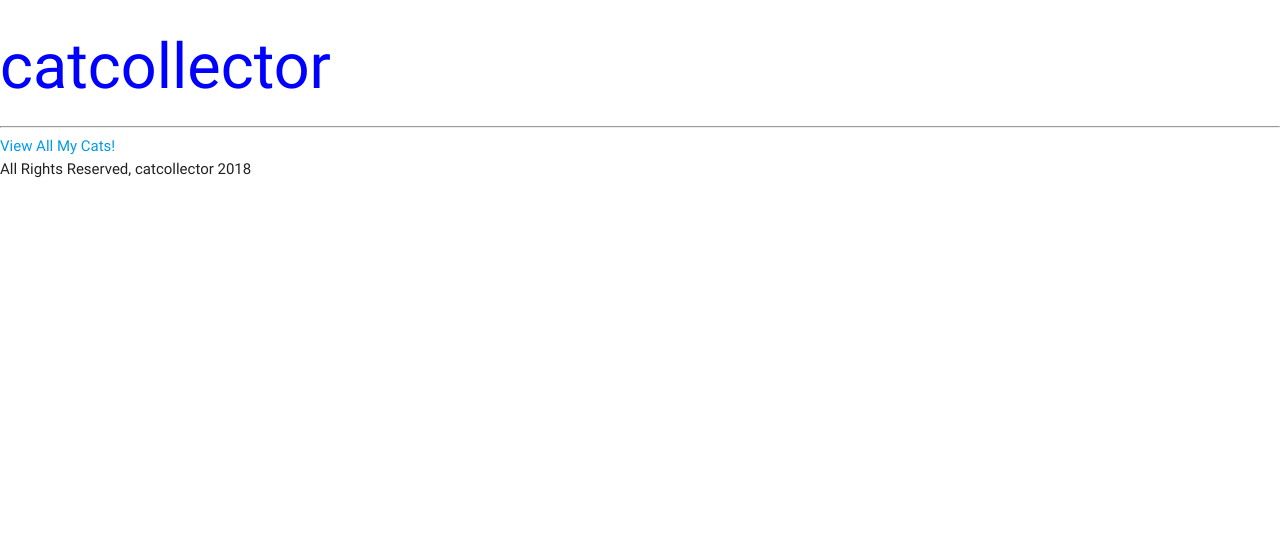
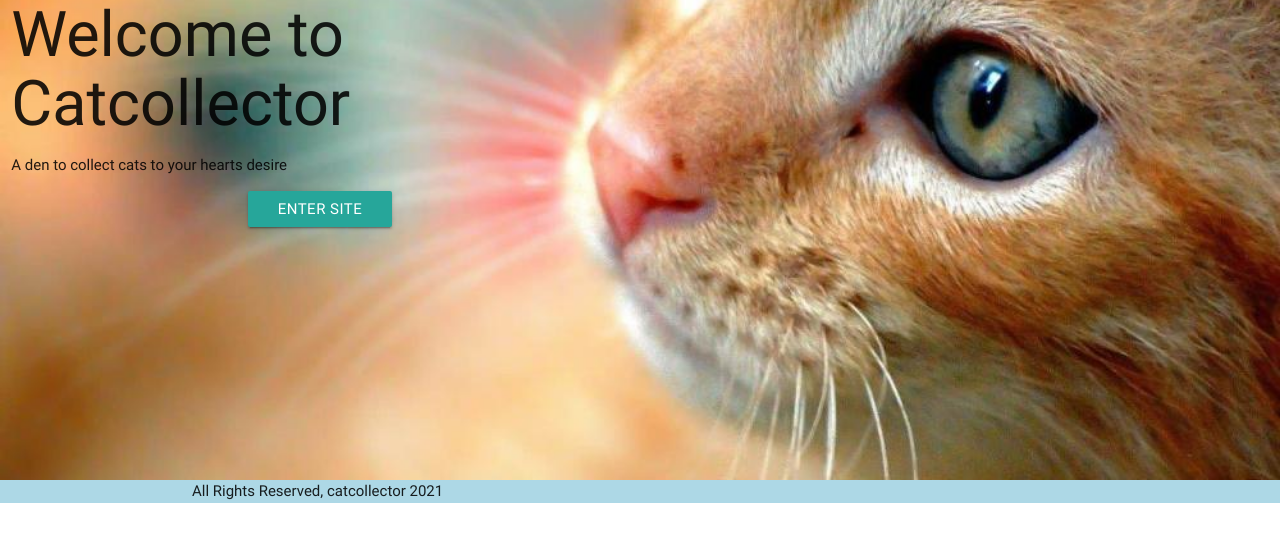
Before and after one commit to charlenebatiste/django-catcollector, a Django app: page / in a window 1280 px wide. Shown: the top 542 px of the page. Run offline with Django 3.2, Linux system fonts and the light colour scheme.

Commit message:
completed routes and started styling

```diff
--- /dev/null
+++ b/main_app/static/home.css
@@ -0,0 +1,19 @@
+.indexWrapper{
+    height: 60vh;
+    background-image: url('./assets/hero-cat.jpeg');
+    background-repeat: no-repeat;
+    background-size: cover;
+    background-position: center ;
+}
+
+h1{
+    margin: 0;
+}
+
+.btn_container{
+text-align: center;
+}
+
+.footerWrapper{
+    background-color: lightblue;
+}
--- a/main_app/static/style.css
+++ b/main_app/static/style.css
@@ -1,3 +1,4 @@
 h1 {
-    color: blue;
+    color: rgb(61, 163, 181);
+    text-align: center;
 }
--- a/main_app/templates/about.html
+++ b/main_app/templates/about.html
@@ -1,3 +1,4 @@
+{% load static %}
 <!DOCTYPE html>
 <html>
 	<head>
--- a/main_app/templates/cats/show.html
+++ b/main_app/templates/cats/show.html
@@ -17,7 +17,7 @@
     <div>Cat Has No Toys :(</div>
 {% endfor %}
     <!-- Add links for update and delete here... -->
-    <a href="{% url 'cats_update' cat.id %}">Update Details</a> |
-    <a href="{% url 'cats_delete' cat.id %}">DELETE This Cat</a>
+    <a href="{% url 'cats_update' cat.id %}" class="waves-effect waves-light btn">Update Details</a>
+    <a href="{% url 'cats_delete' cat.id %}" class="waves-effect waves-light btn">DELETE This Cat</a>
 </div>
 {% endblock %}
--- a/main_app/templates/index.html
+++ b/main_app/templates/index.html
@@ -3,15 +3,25 @@
 <html>
 	<head>
 		<title>catcollector</title>
-        <link rel="stylesheet" type="text/css" href="{% static 'style.css' %}">
         <link rel="stylesheet" href="https://cdnjs.cloudflare.com/ajax/libs/materialize/0.100.2/css/materialize.css">
+        <link rel="stylesheet" type="text/css" href="{% static 'home.css' %}">
 	</head>
 	<body>
-		<h1>catcollector</h1>
-		<hr />
-		<a href="/cats">View All My Cats!</a>
-		<footer>
-			All Rights Reserved, catcollector 2018
+        <div class="indexWrapper">
+            <div class="row">
+                <div class="col s6">
+                    <h1>Welcome to Catcollector</h1>
+                    <p>A den to collect cats to your hearts desire</p>
+                    <div class="btn_container">
+                        <a href="/cats" class="waves-effect waves-light btn">Enter site</a>
+                    </div>
+                </div>
+            </div>
+        </div>
+		<footer class="footerWrapper">
+                <div class="container">
+                    <div>All Rights Reserved, catcollector 2021</div>
+                </div>
 		</footer>
 	</body>
 </html>
--- a/main_app/templates/main_app/cat_form.html
+++ b/main_app/templates/main_app/cat_form.html
@@ -1,11 +1,11 @@
 {% extends 'base.html' %}
 
 {% block content %}
-  <form action="" method="post">
+<form action="" method="post">
     {% csrf_token %}
     <table>
     {{ form.as_table }}
     </table>
     <input type="submit" value="Submit!">
-  </form>
+</form>
 {% endblock %}
--- a/main_app/urls.py
+++ b/main_app/urls.py
@@ -15,4 +15,8 @@ urlpatterns = [
     path('cattoys/create/', views.CatToyCreate.as_view(), name='cattoys_create'),
     path('cattoys/<int:pk>/update/', views.CatToyUpdate.as_view(), name='cattoys_update'),
     path('cattoys/<int:pk>/delete/', views.CatToyDelete.as_view(), name='cattoys_delete'),
+    path('login/', views.login_view, name="login"),
+    path('logout/', views.logout_view, name="logout"),
+    path('signup/', views.signup, name='signup'),
+    path('user/<username>/', views.profile, name='profile'),
 ]
--- a/main_app/views.py
+++ b/main_app/views.py
@@ -1,20 +1,63 @@
-from django.shortcuts import render
+from django.shortcuts import render, redirect
 from .models import Cat, CatToy
 from django.views.generic.edit import CreateView, UpdateView, DeleteView
 from django.http import HttpResponseRedirect
 from django.contrib.auth.models import User
+from django.contrib.auth.forms import AuthenticationForm
+from django.contrib.auth import authenticate, login, logout
+from django.contrib.auth.forms import UserCreationForm
+from django.contrib.auth.decorators import login_required
+from django.utils.decorators import method_decorator
 
 # Create your views here.
+@login_required
 def profile(request, username):
     user = User.objects.get(username=username)
     cats = Cat.objects.filter(user=user)
     return render(request, 'profile.html', {'username': username, 'cats': cats})
 
 def about(request):
-  return render(request, 'about.html')
+    return render(request, 'about.html')
 
 def index(request):
-  return render(request, 'index.html')
+    return render(request, 'index.html')
+
+def login_view(request):
+# if post, then authenticate (user submitted username and password)
+    if request.method == 'POST':
+        form = AuthenticationForm(request, request.POST)
+        if form.is_valid():
+            u = form.cleaned_data['username']
+            p = form.cleaned_data['password']
+            user = authenticate(username = u, password = p)
+            if user is not None:
+                if user.is_active:
+                    login(request, user)
+                    return HttpResponseRedirect('/user/'+u)
+                else:
+                    print('The account has been disabled.')
+                    return HttpResponseRedirect('/')
+        else:
+            print('The username and/or password is incorrect.')
+            return HttpResponseRedirect('/login')
+    else: # it was a get request so send the emtpy login form
+        form = AuthenticationForm()
+        return render(request, 'login.html', {'form': form})
+
+def logout_view(request):
+    logout(request)
+    return HttpResponseRedirect('/cats')
+
+def signup(request):
+    if request.method == 'POST':
+        form = UserCreationForm(request.POST)
+        if form.is_valid():
+            user = form.save()
+            login(request, user)
+            return redirect('home')
+    else:
+        form = UserCreationForm()
+        return render(request, 'signup.html', {'form': form})
 
 # CRUD FOR CAT MODEL
 
@@ -31,14 +74,13 @@ def cats_show(request, cat_id):
 # forms - generic from django
 class CatCreate(CreateView):
     model = Cat
-    fields = ['name', 'breed', 'description', 'age', 'cattoys']
-    success_url = '/cats'
+    fields = ['name', 'breed', 'description', 'age']
 
     def form_valid(self, form):
         self.object = form.save(commit=False)
         self.object.user = self.request.user
         self.object.save()
-        return HttpResponseRedirect('/cats')
+        return HttpResponseRedirect('/cats/' + str(self.object.pk))
 
 class CatUpdate(UpdateView):
     model = Cat
@@ -49,6 +91,7 @@ class CatUpdate(UpdateView):
         self.object.save()
         return HttpResponseRedirect('/cats/' + str(self.object.pk))
 
+@method_decorator(login_required, name='dispatch')
 class CatDelete(DeleteView):
     model = Cat
     success_url = '/cats'
```
Also changed, not shown: main_app/templates/base.html (+20 -6 lines), main_app/templates/cats/index.html (+16 -2 lines), main_app/templates/login.html (added, +12 -0 lines), main_app/templates/main_app/cat_confirm_delete.html (+4 -4 lines), main_app/templates/profile.html (+19 -3 lines), main_app/templates/signup.html (added, +11 -0 lines), main_app/static/assets/hero-cat.jpeg (added).
